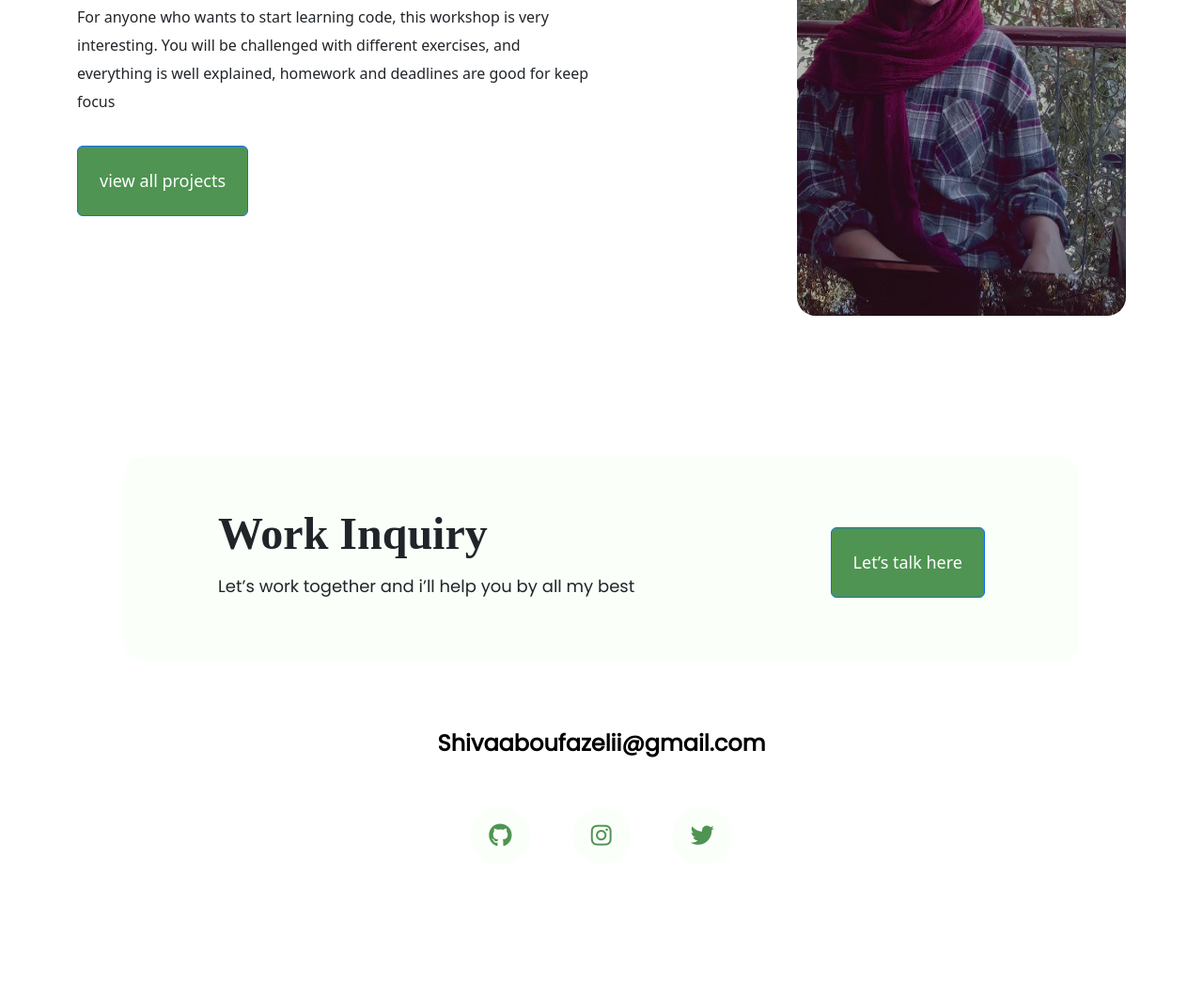
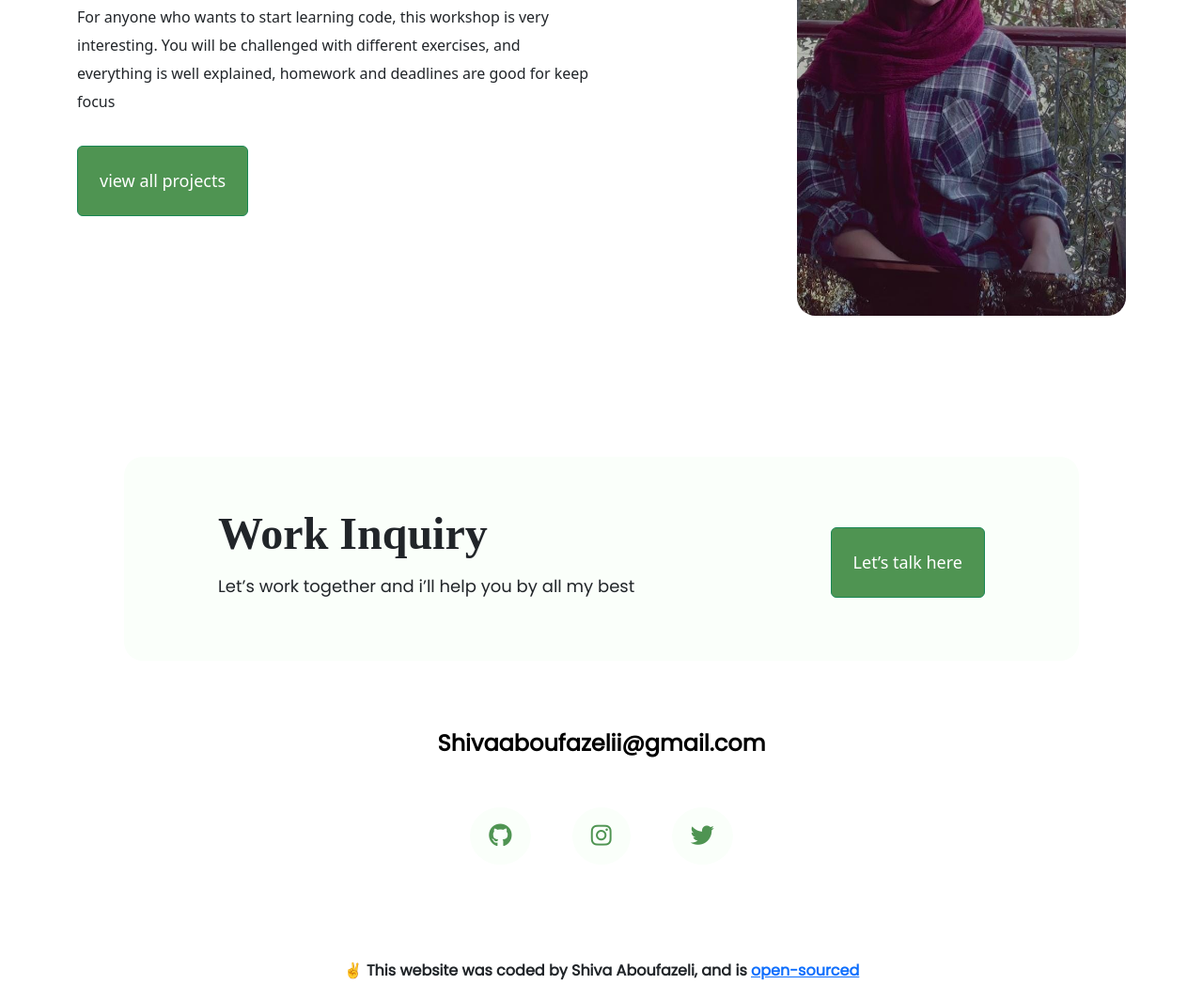
Before and after one commit to ShivaAbf/portfolio-project, a plain HTML site: page about.html in a window 1280 px wide. Shown: the part 430-1494 px from the top of the page at 94% size. Before the commit the page ends 1400 px from the top, so only its background shows below. Drawn offline with nearby package versions, Linux system fonts and the light colour scheme.

Commit message:
links added

```diff
--- a/about.html
+++ b/about.html
@@ -41,7 +41,7 @@
              <p>For anyone who wants to start learning code, this workshop is very interesting.
                   You will be challenged  with different exercises, and everything is well explained,
                    homework and deadlines are good for keep focus</p>
-                   <a href="#" class="btn btn-primary mt-3">view all projects</a>
+                   <a href="work.html" class="btn btn-success mt-3">view all projects</a>
            </div>
            <div class="col-md-6 Shiva-pic">
                <img src="images/Shiva-pic.jpeg" class="img-fluid ">
@@ -57,18 +57,19 @@
           <p>Let’s work  together and i’ll help you by all my best</p>
         </div>
         <div class="contact-btn">
-          <button class="btn btn-primary">Let’s talk  here</button>
+          <a class="btn btn-success" href="contact.html">Let’s talk  here</a>
         </div>
       </div>
       <div class=" text-center mt-5">
         <a href="mailto:Shivaaboufazelii@gmail.com" class="about-email">Shivaaboufazelii@gmail.com</a>
       </div>
       <div class="social-links text-center">
-     <i class="fa fa-github" aria-hidden="true"></i>
+        <a href="https://github.com/ShivaAbf" target="_blank" rel="noopener noreferrer"><i class="fa fa-github" aria-hidden="true"></i></a>
      <i class="fa fa-instagram" aria-hidden="true"></i>
      <i class="fa fa-twitter" aria-hidden="true"></i>
    </div>
    </footer>
+   <div><P class="text-center github-link mt-5">✌️ This website was coded by Shiva Aboufazeli, and is <a href="https://github.com/ShivaAbf/my-new-app">open-sourced</a></P></div>
    </div>
 </body>
 </html>
--- a/src/style.css
+++ b/src/style.css
@@ -261,6 +261,13 @@
  footer{
    margin-top: 150px ;
  }
+ .github-link{
+  text-align: center;
+  font-size: 16px;
+  line-height: 30px;
+  font-family: var(--font-family);
+  font-weight: 600;
+ }
   @media (max-width: 576px) {
   h1{
     font-size: 40px;
```
Also changed, not shown: index.html (+5 -5 lines), work.html (+2 -1 lines).
